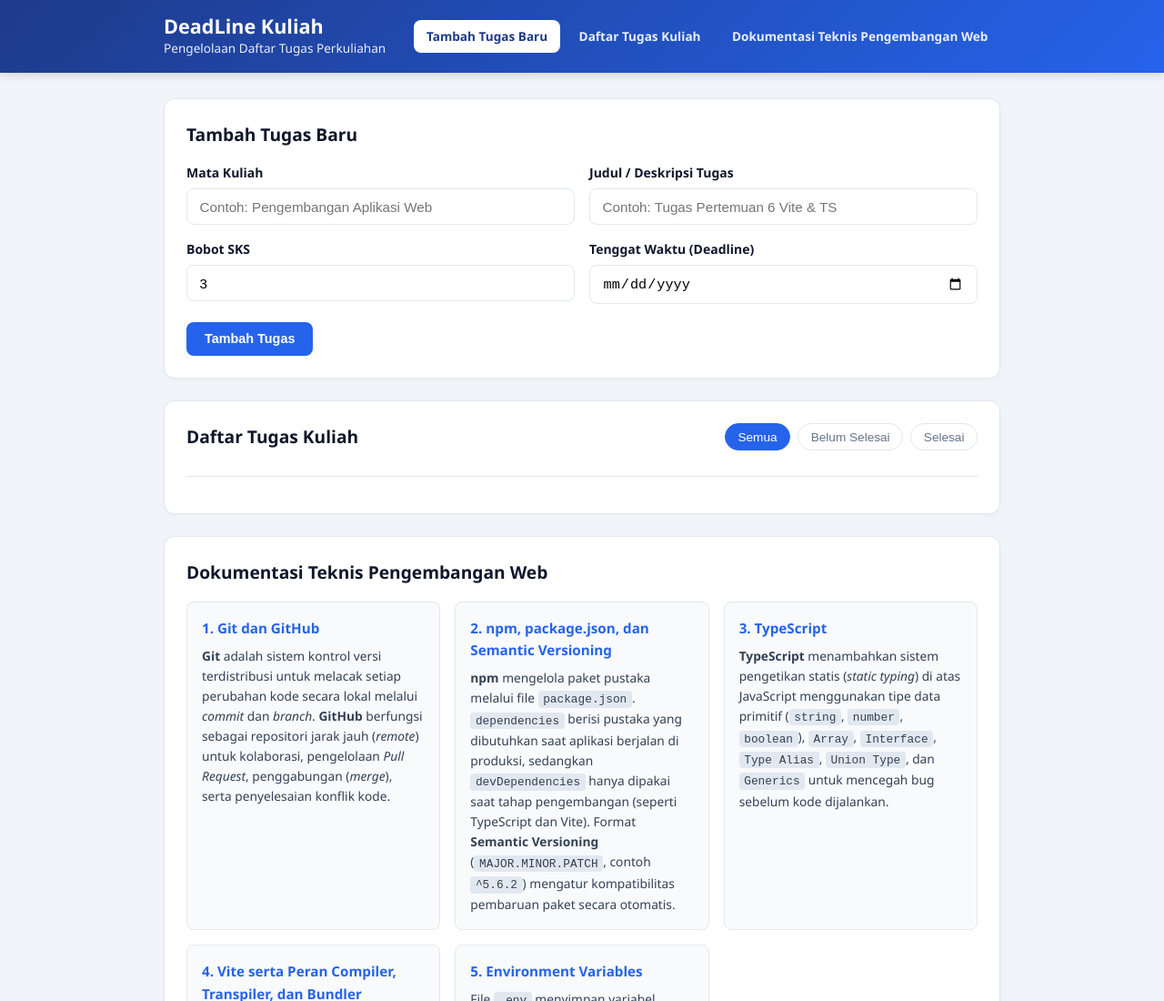
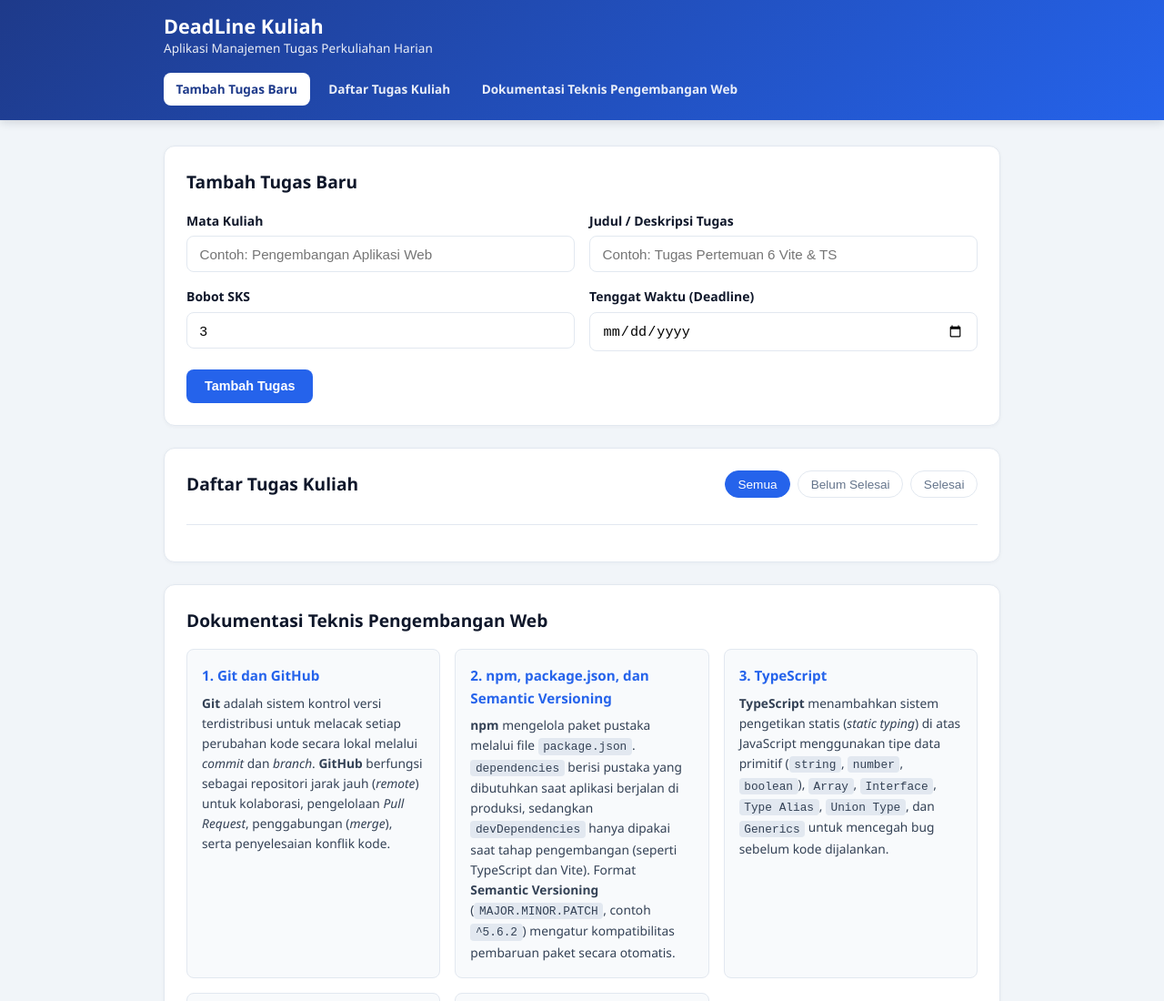
Before and after one commit to devialiyanti/manajemen-tugas-kuliah, a website built with Vite: page index.html in a window 1280 px wide. Shown: the top 1100 px of the page at 91% size. Built offline with nearby package versions, Linux system fonts and the light colour scheme.

Commit message:
style: ubah subjudul pada branch main

```diff
--- a/index.html
+++ b/index.html
@@ -11,7 +11,7 @@
         <div class="nav-brand">
           <div>
             <h1 id="app-title">DeadLine Kuliah</h1>
-            <p class="subtitle">Pengelolaan Daftar Tugas Perkuliahan</p>
+            <p class="subtitle">Aplikasi Manajemen Tugas Perkuliahan Harian</p>
           </div>
           <!-- <span id="app-version" class="badge-version">v1.0.0</span> -->
         </div>
```
